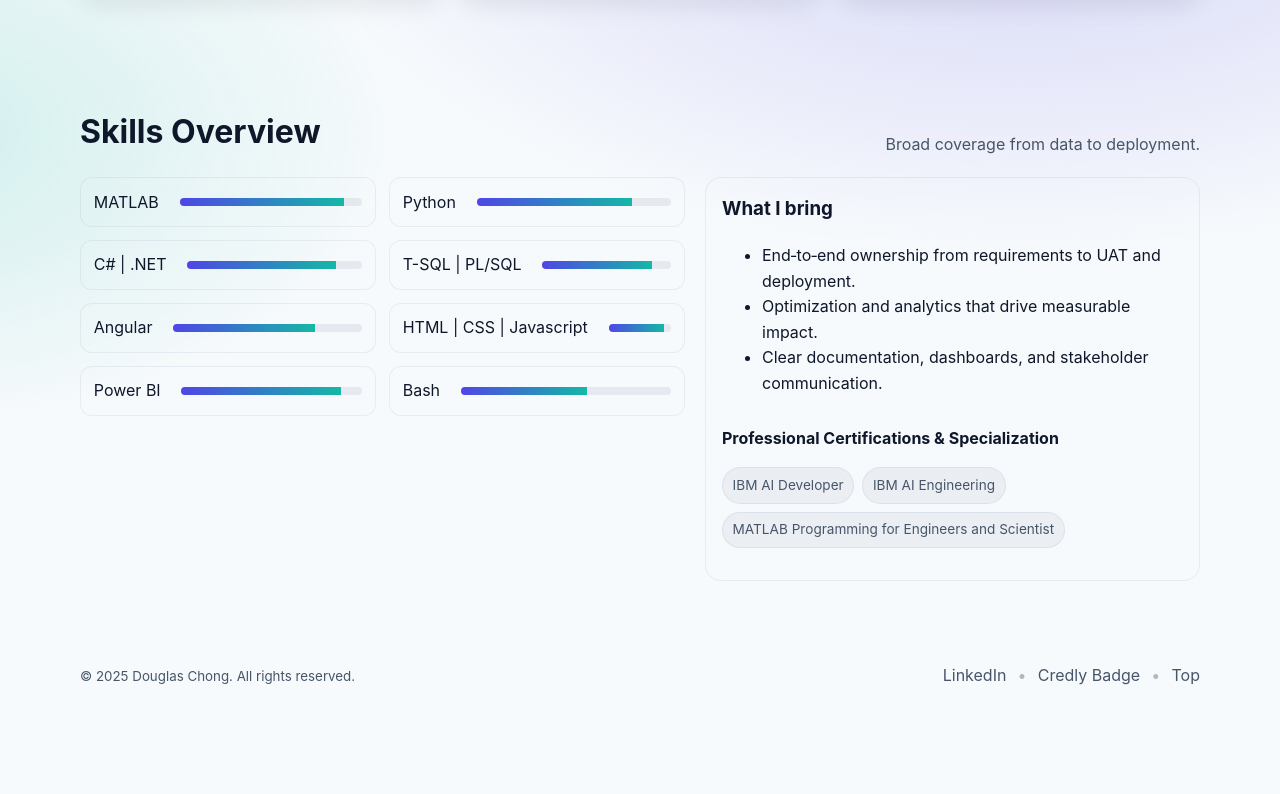
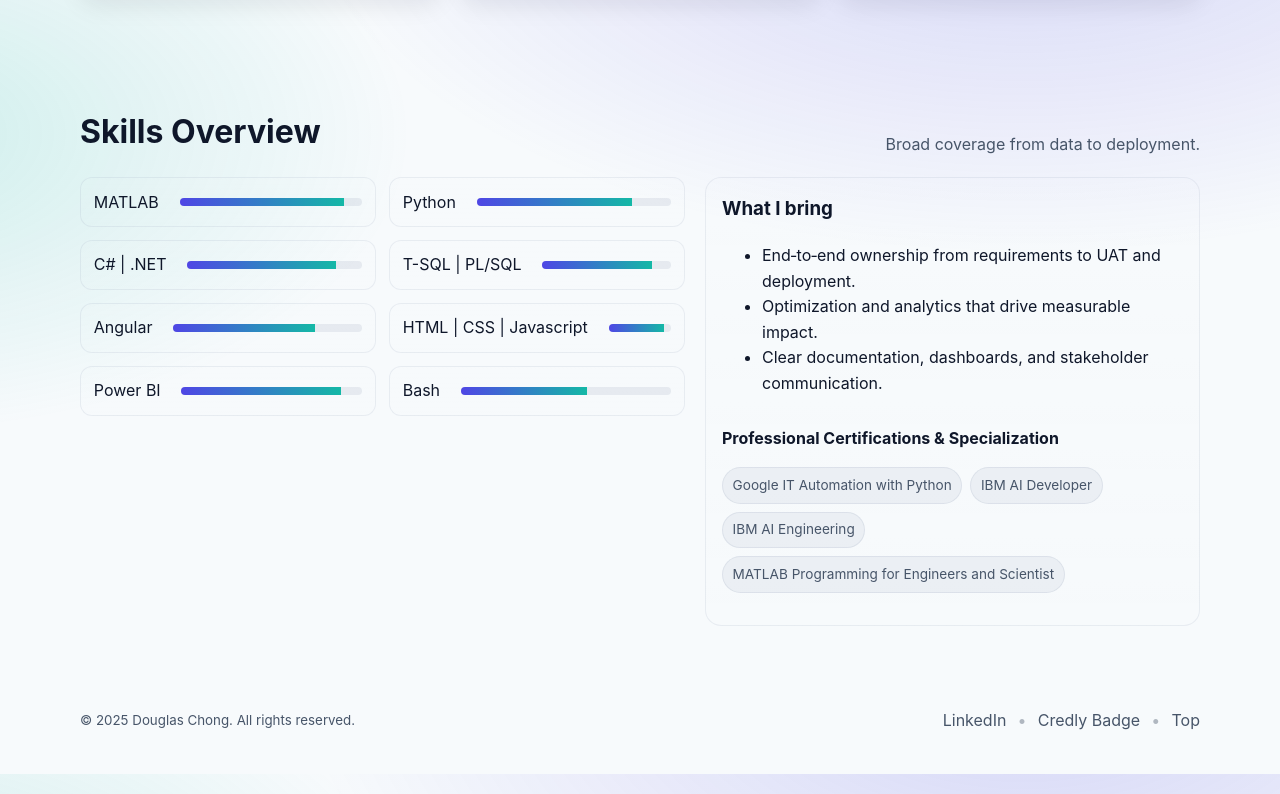
Before and after one commit to DougCHK/Portfolio, a plain HTML site: page index.html in a window 1280 px wide. Shown: the part 1626-2420 px from the top of the page. Before the commit the page ends 2375 px from the top, so only its background shows below. Drawn offline with Linux system fonts and the light colour scheme.

Commit message:
Updated the index HTML: added Google certs

```diff
--- a/index.html
+++ b/index.html
@@ -205,6 +205,7 @@
           <div class="spacer"></div>
           <h4 style="margin:.2rem 0">Professional Certifications & Specialization</h4>
           <div class="chip-row">
+            <span class="chip"><a href="https://coursera.org/share/82536d8e7a4bcfd5aca31d760823742e" target="_blank" rel="noreferrer">Google IT Automation with Python</a></span>
             <span class="chip"><a href="https://coursera.org/share/9bee3f5535a65828244a7106b84a831b" target="_blank" rel="noreferrer">IBM AI Developer</a></span>
             <span class="chip"><a href="https://coursera.org/share/fafc20fa5a3651aa2c6dd4e131c84964" target="_blank" rel="noreferrer">IBM AI Engineering</a></span>
             <span class="chip"><a href="https://coursera.org/share/fbf809b7d13cc40d72068af7f207177e" target="_blank" rel="noreferrer">MATLAB Programming for Engineers and Scientist</a></span>
```
